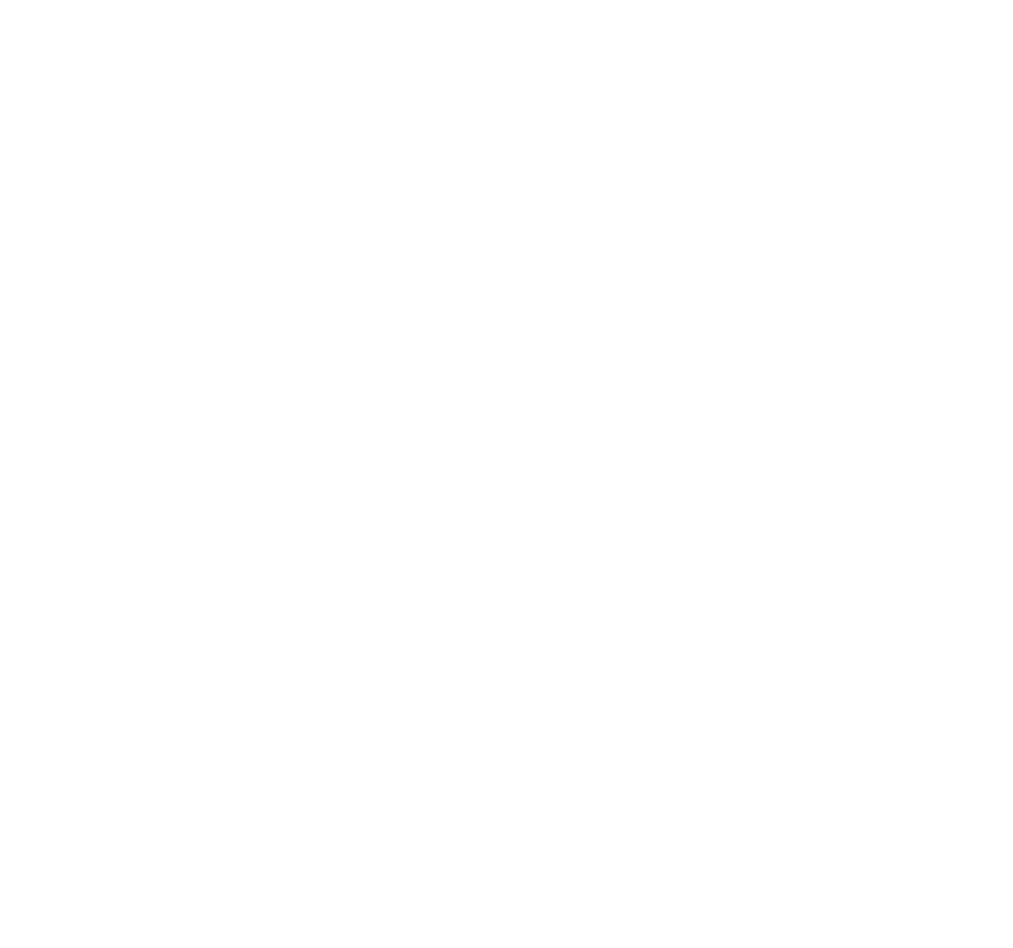
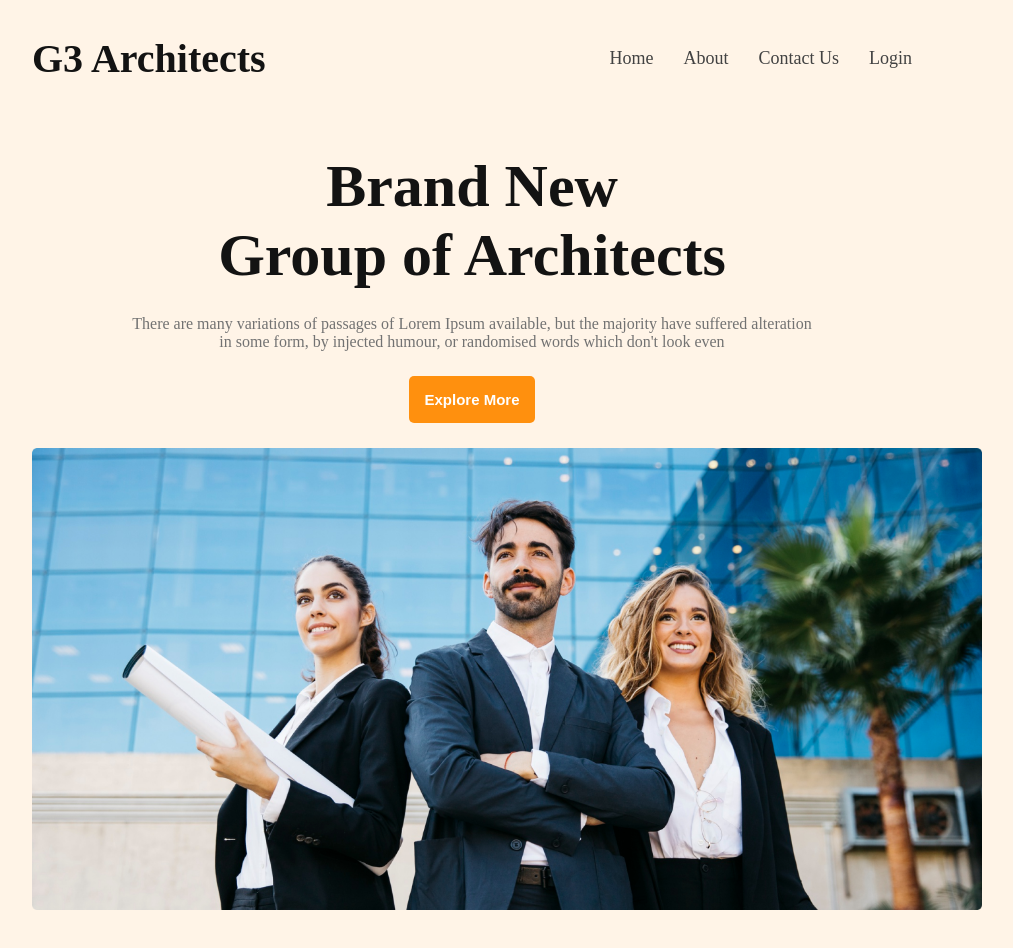
Before and after one commit to aminulislam2002/ph-assignment-number-two, a plain HTML site: page index.html in a window 1280 px wide. Shown: the whole page, without its empty margins (168-1181 px from the left). Before the commit the page ends 800 px from the top, so only its background shows below. Drawn offline with Linux system fonts and the light colour scheme.

Commit message:
header section commit

```diff
--- a/index.html
+++ b/index.html
@@ -1,12 +1,54 @@
 <!DOCTYPE html>
 <html lang="en">
-<head>
-    <meta charset="UTF-8">
-    <meta http-equiv="X-UA-Compatible" content="IE=edge">
-    <meta name="viewport" content="width=device-width, initial-scale=1.0">
+  <head>
+    <meta charset="UTF-8" />
+    <meta http-equiv="X-UA-Compatible" content="IE=edge" />
+    <meta name="viewport" content="width=device-width, initial-scale=1.0" />
     <title>Assignment-Two</title>
-</head>
-<body>
-
-</body>
+    <!-- stylesheet link -->
+    <link rel="stylesheet" href="./styles/style.css" />
+  </head>
+  <body>
+    <!-- Header section start -->
+    <header>
+      <!-- Nav section -->
+      <nav>
+        <div>
+          <h2 class="nav-title">G3 Architects</h2>
+        </div>
+        <div>
+          <ul>
+            <li><a href="">Home</a></li>
+            <li><a href="">About</a></li>
+            <li><a href="">Contact Us</a></li>
+            <li><a href="">Login</a></li>
+          </ul>
+        </div>
+      </nav>
+      <!-- Banner section -->
+      <div class="banner">
+        <div class="banner-info">
+          <div>
+            <h1 class="banner-info-title">
+              Brand New <br />
+              Group of Architects
+            </h1>
+          </div>
+          <div>
+            <p class="banner-info-detail">
+              There are many variations of passages of Lorem Ipsum available, but the majority have suffered alteration in
+              some form, by injected humour, or randomised words which don't look even
+            </p>
+          </div>
+          <div>
+            <button class="explore-more">Explore More</button>
+          </div>
+        </div>
+        <div class="banner-image">
+          <img src="./images/banner.png" alt="" />
+        </div>
+      </div>
+    </header>
+    <!-- Header section end -->
+  </body>
 </html>
--- a/styles/style.css
+++ b/styles/style.css
@@ -0,0 +1,76 @@
+* {
+  margin: 0;
+  padding: 0;
+}
+
+/* Header section style start */
+header {
+  background-color: #fff4e7;
+}
+
+/* nav section style start */
+.nav-title {
+  color: #131313;
+  font-weight: 700;
+  font-size: 40px;
+}
+nav {
+  display: flex;
+  justify-content: space-between;
+  align-items: center;
+  margin: 0px 200px;
+  padding: 35px 0px;
+}
+nav ul {
+  display: flex;
+  justify-content: space-around;
+  gap: 30px;
+  list-style-type: none;
+}
+nav ul li a {
+  text-decoration: none;
+  color: #424242;
+  font-weight: 500;
+  font-size: 18px;
+}
+
+/* banner section style */
+.banner {
+  display: flex;
+  flex-direction: column;
+  margin: 0px 200px;
+  padding: 35px 0px;
+  gap: 25px;
+}
+.banner-info {
+  display: flex;
+  flex-direction: column;
+  justify-content: center;
+  align-items: center;
+  text-align: center;
+  gap: 25px;
+  margin: 0px 100px;
+}
+.banner-info-title {
+  font-weight: 700;
+  font-size: 60px;
+  color: #131313;
+}
+.banner-info-detail {
+  font-weight: 400;
+  font-size: 16px;
+  color: #727272;
+}
+.explore-more {
+  font-weight: 600;
+  font-size: 15px;
+  color: #ffff;
+  background-color: #ff900e;
+  padding: 15px;
+  border: none;
+  border-radius: 5px;
+}
+.banner-image img {
+  width: 950px;
+}
+/* Header section style end */
```
